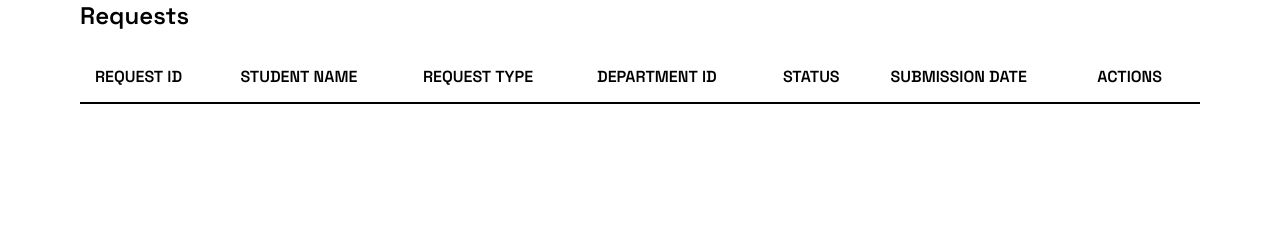
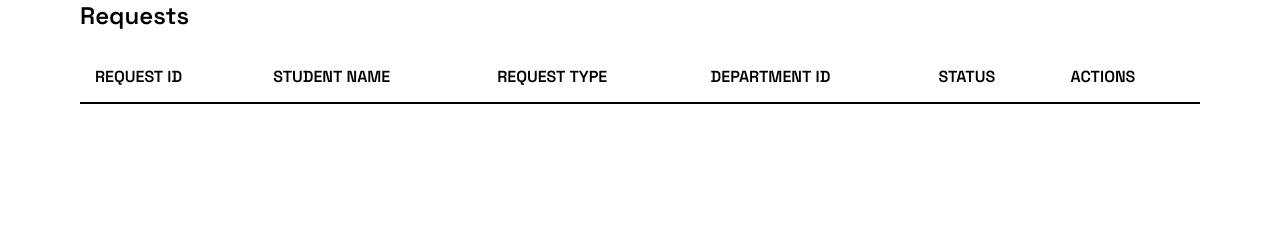
Before and after one commit to gnguyen2/Chilliwack, a Flask app: template templates/admindashboard.html in a window 1280 px wide. Shown: the part 393-633 px from the top of the page. Run offline with Flask 3, Linux system fonts and the light colour scheme; the template is opened without the code that fills it: values that come from a table or form of the project are taken from there, others are empty.

Commit message:
formating fix

```diff
--- a/templates/admindashboard.html
+++ b/templates/admindashboard.html
@@ -77,7 +77,6 @@
             <th>Request&nbsp;Type</th>
             <th>Department&nbsp;ID</th>   <!-- NEW -->
             <th>Status</th>
-            <th>Submission&nbsp;Date</th>
             <th>Actions</th>
         </tr>
 
```
